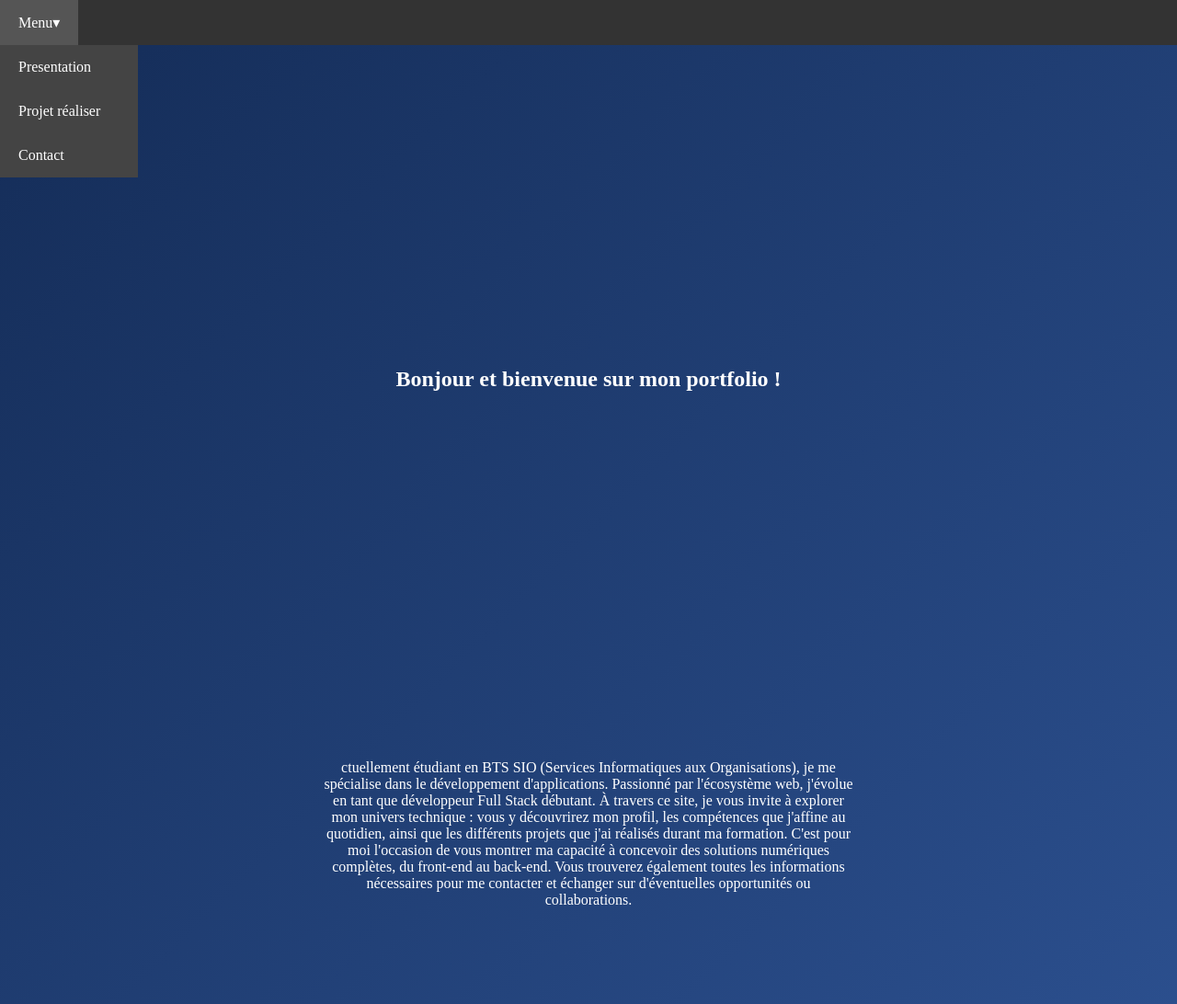
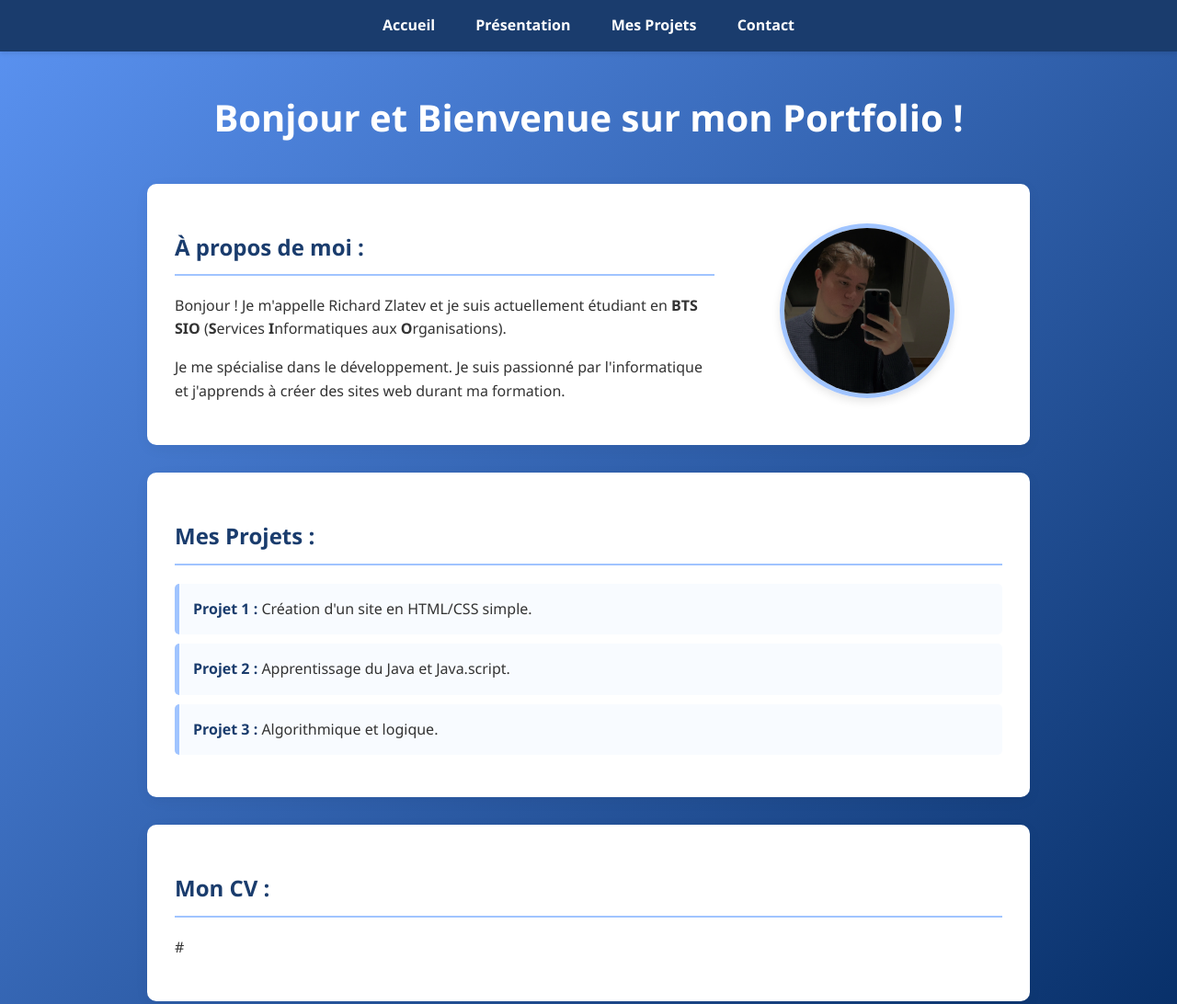
Before and after one commit to rzcars75/Portfolio2026, a plain HTML site: page index.html in a window 1280 px wide. Shown: the top 1092 px of the page at 92% size. Drawn offline with Linux system fonts and the light colour scheme.

Commit message:
modification du fichier

```diff
--- a/index.html
+++ b/index.html
@@ -1,97 +1,171 @@
 <!DOCTYPE html>
-<html lang="en">
+<html lang="fr">
 <head>
     <meta charset="UTF-8">
     <meta name="viewport" content="width=device-width, initial-scale=1.0">
-    <title>Portfolio</title>
+    <title>Mon Portfolio - BTS SIO</title>
     <style>
         body {
+            font-family: 'Segoe UI', Tahoma, Geneva, Verdana, sans-serif;
             margin: 0;
-            height: 600vh;
-            background: linear-gradient(135deg, #142c57, #4f85e2);
+            padding: 0;
+            background: linear-gradient(135deg, #5b93f2 0%, #032a61 100%);
+            color: #333;
+            line-height: 1.6;
         }
 
-        .logorz {
-            display: flexbox;
-            justify-content: center;
-            width: 125px;
+        nav {
+            background-color: #1a3c6d;
+            padding: 15px 0;
+            text-align: center;
+            box-shadow: 0 2px 5px rgba(0,0,0,0.1);
+            position: sticky;
         }
 
-        .menu-principal {
-            margin: 0;
-            top: 0;
-            list-style: none;
-            background: #333;
-            padding: 0;
-            display: flex;
+        nav a {
+            color: white;
+            text-decoration: none;
+            margin: 0 20px;
+            font-weight: 600;
+            transition: color 0.3s ease;
         }
 
-        .menu-principal li {
-            position: relative;
+        nav a:hover {
+            color: #a0c4ff;
         }
 
-        .menu-principal a {
-            display: block;
-            color: white;
-            padding: 15px 20px;
-            text-decoration: none;
+        h1 {
+            text-align: center;
+            margin: 40px 0;
+            color: #ffffff;
+            font-size: 2.5em;
         }
 
-        .sous-menu {
-            display: none;
-            position: absolute;
-            background: #444;
-            list-style: none;
-            padding: 0;
-            min-width: 150px;
+        h2 {
+            color: #1a3c6d;
+            border-bottom: 2px solid #a0c4ff;
+            padding-bottom: 10px;
+            margin-bottom: 20px;
+        }
+        .section-card {
+            width: 85%;
+            max-width: 900px;
+            margin: 30px auto;
+            background: white;
+            padding: 30px;
+            border-radius: 10px;
+            box-shadow: 0 4px 15px rgba(0,0,0,0.05);
         }
 
-        .menu-principal a:hover {
-            background: #555;
+        #presentation {
+            display: flex;
+            align-items: center;
+            gap: 20px;
         }
 
-        .dropdown:hover .sous-menu {
-            display: block;
+        .texte-presentation {
+            flex: 2;
         }
 
-        .textebrother {
-            color: white;
+        .photo-profil {
+            flex: 1;
             text-align: center;
-            padding: 50px;
-            margin: 300px;
         }
 
-        @media (max-width: 400px) {
+        .photo-profil img {
+            width: 180px;
+            height: 180px;
+            object-fit: cover;
+            border-radius: 50%;
+            border: 5px solid #a0c4ff;
+            box-shadow: 0 4px 10px rgba(0,0,0,0.1);
         }
 
-        .photodemoi {
-            padding: 20px;
-            max-width: 300px;
+        #projets ul {
+            list-style-type: none;
+            padding: 0;
         }
 
-        html {
-            scroll-behavior: smooth;
+        #projets li {
+            background-color: #f8fbff;
+            margin-bottom: 10px;
+            padding: 15px;
+            border-radius: 5px;
+            border-left: 5px solid #a0c4ff;
+        }
+
+        #projets li strong {
+            color: #1a3c6d;
+        }
+
+        footer {
+            text-align: center;
+            padding: 30px;
+            margin-top: 40px;
+            font-size: 0.9em;
+            color: #666;
+        }
+
+        @media (max-width: 768px) {
+            #presentation {
+                flex-direction: column-reverse;
+                text-align: center;
+                padding: 10px;
+            }
+            .section-card {
+                width: 90%;
+                padding: 20px;
+                padding: 10px;
+            }
         }
     </style>
 </head>
 <body>
-    <nav>
-        <ul class="menu-principal">
-            <li class="dropdown">
-                <a href="#">Menu▾</a>
-                <ul class="sous-menu">
-                    <li><a href="#presentation">Presentation</a></li>
-                    <li><a href="#">Projet réaliser</a></li>
-                    <li><a href="#">Contact</a></li>
-                </ul>
-            </li>
 
-        </ul>
+<nav>
+    <a href="#accueil">Accueil</a>
+    <a href="#presentation">Présentation</a>
+    <a href="#projets">Mes Projets</a>
+    <a href="#contact">Contact</a>
 </nav>
-<h2 class="textebrother">Bonjour et bienvenue sur mon portfolio !</h2>
-<section class="textebrother" id="presentation">
-    <a>ctuellement étudiant en BTS SIO (Services Informatiques aux Organisations), je me spécialise dans le développement d'applications. Passionné par l'écosystème web, j'évolue en tant que développeur Full Stack débutant. À travers ce site, je vous invite à explorer mon univers technique : vous y découvrirez mon profil, les compétences que j'affine au quotidien, ainsi que les différents projets que j'ai réalisés durant ma formation. C'est pour moi l'occasion de vous montrer ma capacité à concevoir des solutions numériques complètes, du front-end au back-end. Vous trouverez également toutes les informations nécessaires pour me contacter et échanger sur d'éventuelles opportunités ou collaborations.</a>
+
+<h1 id="accueil">Bonjour et Bienvenue sur mon Portfolio !</h1>
+
+<section class="section-card" id="presentation">
+    <div class="texte-presentation">
+        <h2>À propos de moi :</h2>
+        <p>
+            Bonjour ! Je m'appelle Richard Zlatev et je suis actuellement étudiant en
+            <strong>BTS SIO</strong> (<strong>S</strong>ervices <strong>I</strong>nformatiques aux <strong>O</strong>rganisations).
+        </p>
+        <p>
+            Je me spécialise dans le développement. Je suis passionné par
+            l'informatique et j'apprends à créer des sites web durant ma formation.
+        </p>
+    </div>
+
+    <div class="photo-profil">
+        <img src="photodemoi.png" alt="photo de moi bg">
+    </div>
 </section>
-<img class="photodemoi" src="photodemoi.png" alt="photodemoi">
+
+<section class="section-card" id="projets">
+    <h2>Mes Projets :</h2>
+    <ul>
+        <li><strong>Projet 1 :</strong> Création d'un site en HTML/CSS simple.</li>
+        <li><strong>Projet 2 :</strong> Apprentissage du Java et Java.script.</li>
+        <li><strong>Projet 3 :</strong> Algorithmique et logique.</li>
+    </ul>
+</section>
+
+<section class="section-card" id="contact">
+    <h2>Mon CV :</h2>
+    <p>#</p>
+</section>
+
+<footer>
+    <p>Site crée par moi ! - Portfolio - 2026</p>
+</footer>
+
 </body>
 </html>
```
